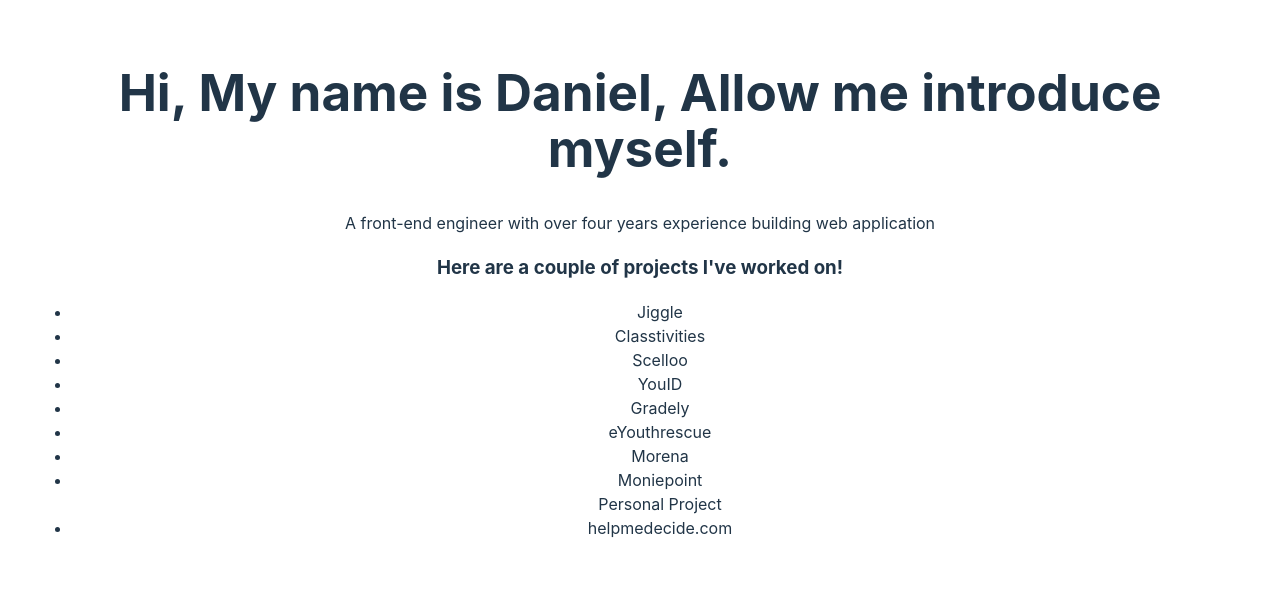
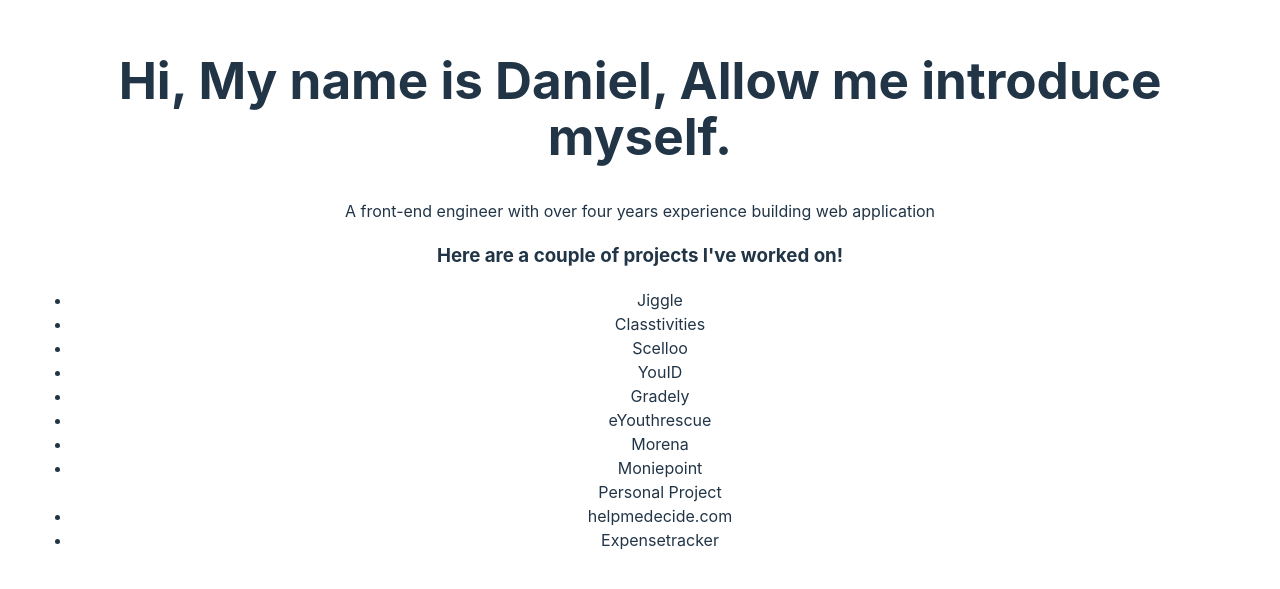
Before and after one commit to daniel-bisiriyu/portfolio, a React (Vite) app: page / in a window 1280 px wide. Shown: the part 107-696 px from the top of the page. Built offline with nearby package versions, Linux system fonts and the light colour scheme.

Commit message:
Added expense tracker personal project

```diff
--- a/src/components/layout/right-panel.jsx
+++ b/src/components/layout/right-panel.jsx
@@ -12,6 +12,7 @@
             <li>Moniepoint</li>
             Personal Project
             <li>helpmedecide.com</li>
+            <li>Expensetracker</li>
         </ul>
     </div>
 }
```
